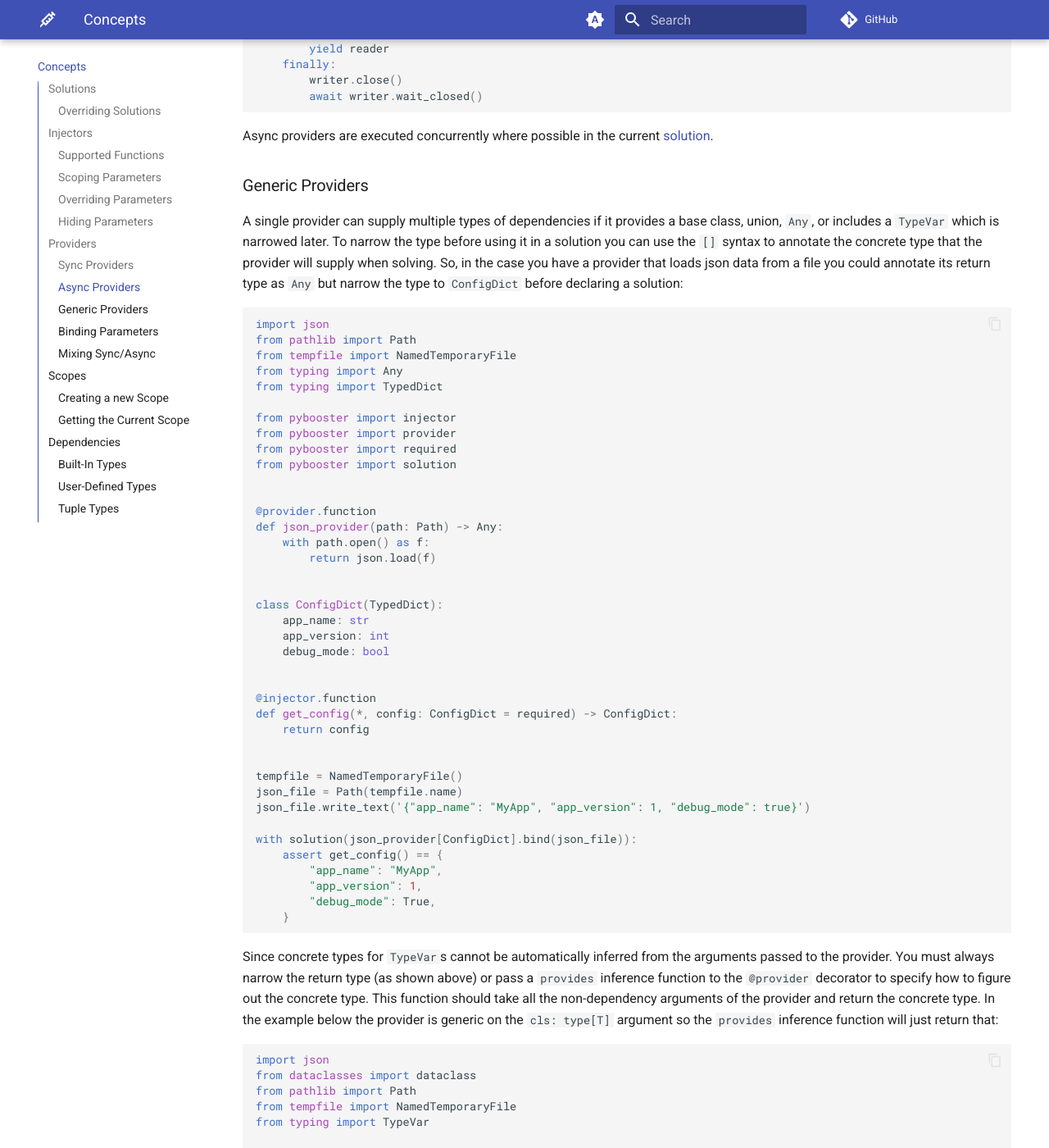
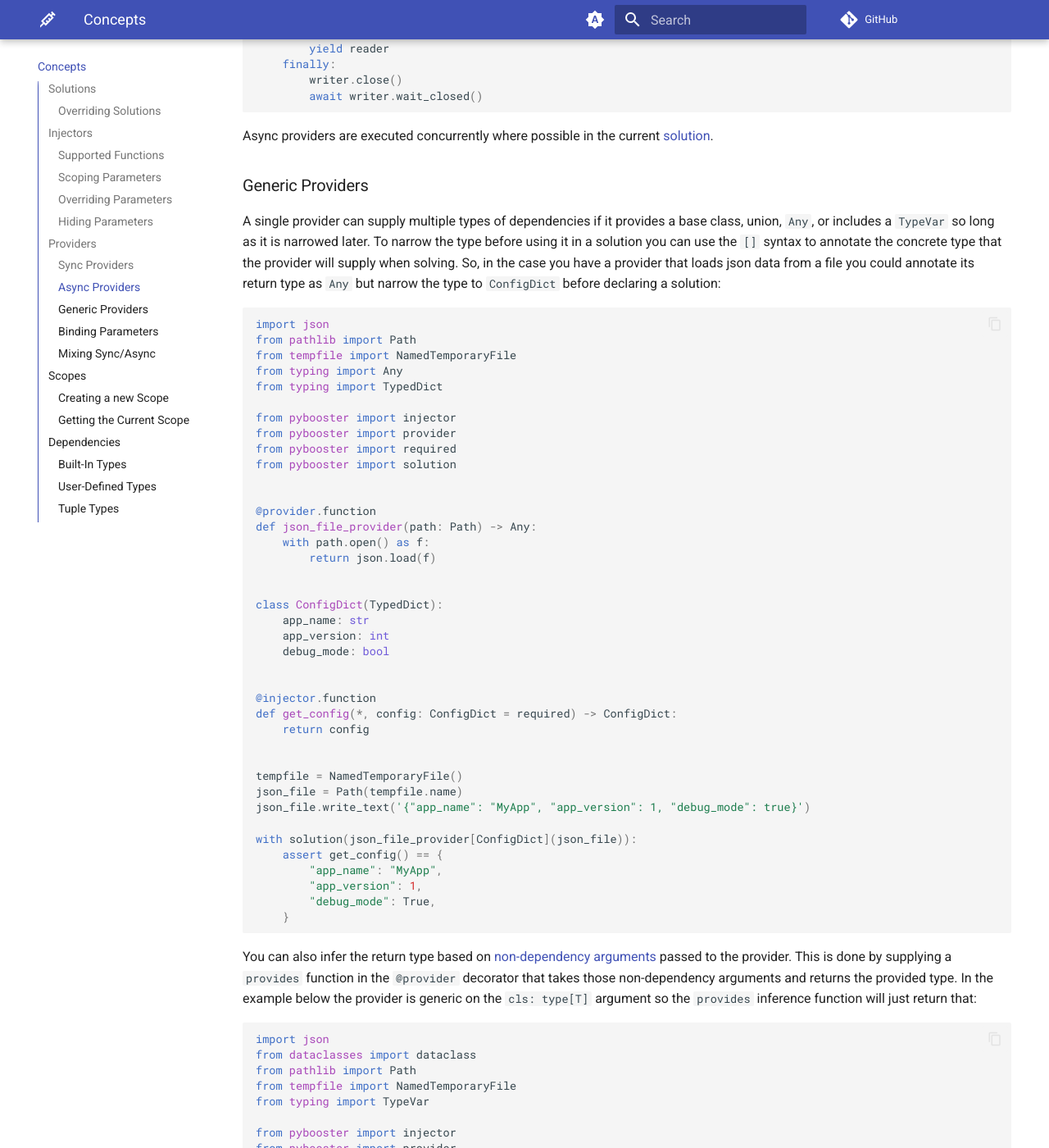
Before and after one commit to rmorshea/pybooster, an MkDocs documentation site: the page built from docs/src/concepts.md, in a window 1280 px wide and 1400 px high, scrolled down 7046 px. Shown: the whole window at 82% size. Built offline with MkDocs 1.6.1 and Material for MkDocs 9.7.7, drawn with Linux system fonts in a browser that asks for light colours; comment, search, counter and statistics services are not loaded; some of the changed text lies outside the part shown.

Commit message:
remove bind method

````diff
--- a/docs/src/concepts.md
+++ b/docs/src/concepts.md
@@ -137,12 +137,12 @@ with solution(recipient_provider):
 
 PyBooster supports decorators for the following types of functions or methods:
 
-- [`injector.function`][pybooster.core.injector.function]
-- [`injector.iterator`][pybooster.core.injector.iterator]
-- [`injector.contextmanager`][pybooster.core.injector.contextmanager]
-- [`injector.asyncfunction`][pybooster.core.injector.asyncfunction]
-- [`injector.asynciterator`][pybooster.core.injector.asynciterator]
-- [`injector.asynccontextmanager`][pybooster.core.injector.asynccontextmanager]
+-   [`injector.function`][pybooster.core.injector.function]
+-   [`injector.iterator`][pybooster.core.injector.iterator]
+-   [`injector.contextmanager`][pybooster.core.injector.contextmanager]
+-   [`injector.asyncfunction`][pybooster.core.injector.asyncfunction]
+-   [`injector.asynciterator`][pybooster.core.injector.asynciterator]
+-   [`injector.asynccontextmanager`][pybooster.core.injector.asynccontextmanager]
 
 ### Scoping Parameters
 
@@ -371,11 +371,11 @@ Async providers are executed concurrently where possible in the current
 ### Generic Providers
 
 A single provider can supply multiple types of dependencies if it provides a base class,
-union, `Any`, or includes a `TypeVar` which is narrowed later. To narrow the type before
-using it in a solution you can use the `[]` syntax to annotate the concrete type that
-the provider will supply when solving. So, in the case you have a provider that loads
-json data from a file you could annotate its return type as `Any` but narrow the type to
-`ConfigDict` before declaring a solution:
+union, `Any`, or includes a `TypeVar` so long as it is narrowed later. To narrow the
+type before using it in a solution you can use the `[]` syntax to annotate the concrete
+type that the provider will supply when solving. So, in the case you have a provider
+that loads json data from a file you could annotate its return type as `Any` but narrow
+the type to `ConfigDict` before declaring a solution:
 
 ```python
 import json
@@ -391,7 +391,7 @@ from pybooster import solution
 
 
 @provider.function
-def json_provider(path: Path) -> Any:
+def json_file_provider(path: Path) -> Any:
     with path.open() as f:
         return json.load(f)
 
@@ -411,7 +411,7 @@ tempfile = NamedTemporaryFile()
 json_file = Path(tempfile.name)
 json_file.write_text('{"app_name": "MyApp", "app_version": 1, "debug_mode": true}')
 
-with solution(json_provider[ConfigDict].bind(json_file)):
+with solution(json_file_provider[ConfigDict](json_file)):
     assert get_config() == {
         "app_name": "MyApp",
         "app_version": 1,
@@ -419,12 +419,12 @@ with solution(json_provider[ConfigDict].bind(json_file)):
     }
 ```
 
-Since concrete types for `TypeVar`s cannot be automatically inferred from the arguments
-passed to the provider. You must always narrow the return type (as shown above) or pass
-a `provides` inference function to the `@provider` decorator to specify how to figure
-out the concrete type. This function should take all the non-dependency arguments of the
-provider and return the concrete type. In the example below the provider is generic on
-the `cls: type[T]` argument so the `provides` inference function will just return that:
+You can also infer the return type based on
+[non-dependency arguments](#binding-parameters) passed to the provider. This is done by
+supplying a `provides` function in the `@provider` decorator that takes those
+non-dependency arguments and returns the provided type. In the example below the
+provider is generic on the `cls: type[T]` argument so the `provides` inference function
+will just return that:
 
 ```python
 import json
@@ -470,7 +470,7 @@ tempfile = NamedTemporaryFile()
 json_file = Path(tempfile.name)
 json_file.write_text('{"app_name": "MyApp", "app_version": 1, "debug_mode": true}')
 
-with solution(config_file_provider.bind(Config, json_file)):
+with solution(config_file_provider(Config, json_file)):
     assert get_config() == Config(app_name="MyApp", app_version=1, debug_mode=True)
 ```
 
@@ -481,7 +481,8 @@ with solution(config_file_provider.bind(Config, json_file)):
 ### Binding Parameters
 
 You can pass additional arguments to a provider by adding parameters to a provider
-function signature that are not [dependencies](#dependencies):
+function signature that are not [dependencies](#dependencies). In the example below the
+`database` parameter is not a dependency so it must be defined before solving:
 
 ```python
 import sqlite3
@@ -497,10 +498,10 @@ def sqlite_connection(database: str) -> Iterator[Connection]:
         yield conn
 ```
 
-These parameters can be supplied when solving using the `bind` method:
+These parameters can be supplied by calling the provider:
 
 ```python { test="false"}
-with solution(sqlite_connection.bind(":memory:")):
+with solution(sqlite_connection(":memory:")):
     ...
 ```
 
````
Also changed, not shown: docs/src/examples.md (+7 -7 lines), docs/src/guides.md (+7 -2 lines), docs/src/index.md (+3 -2 lines), docs/src/integrations.md (+1 -1 lines), README.md, 4 other files.
